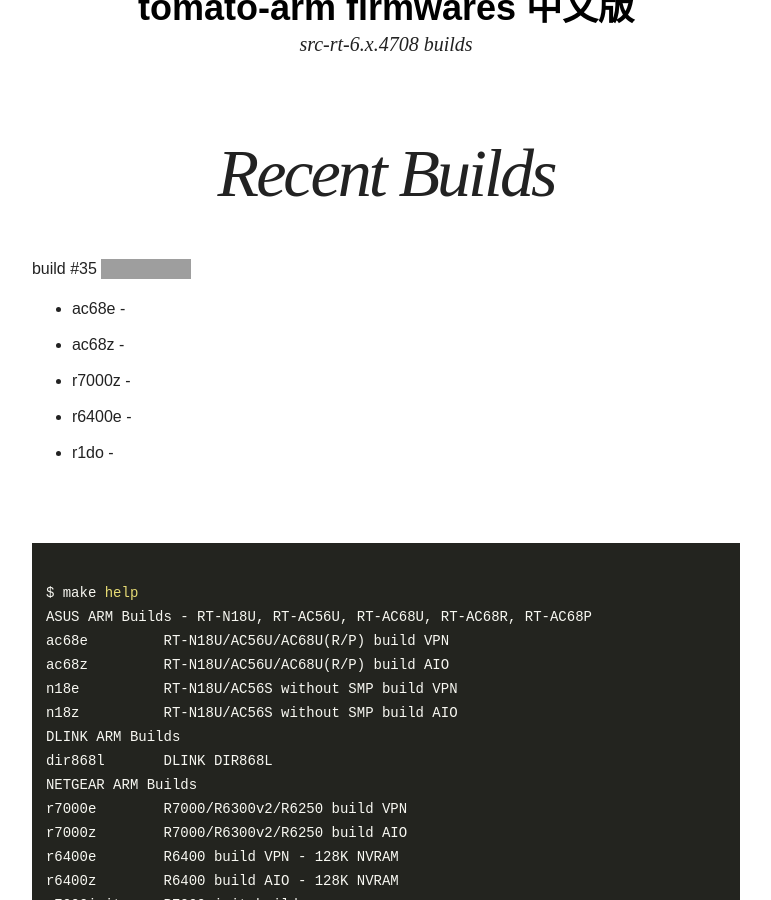
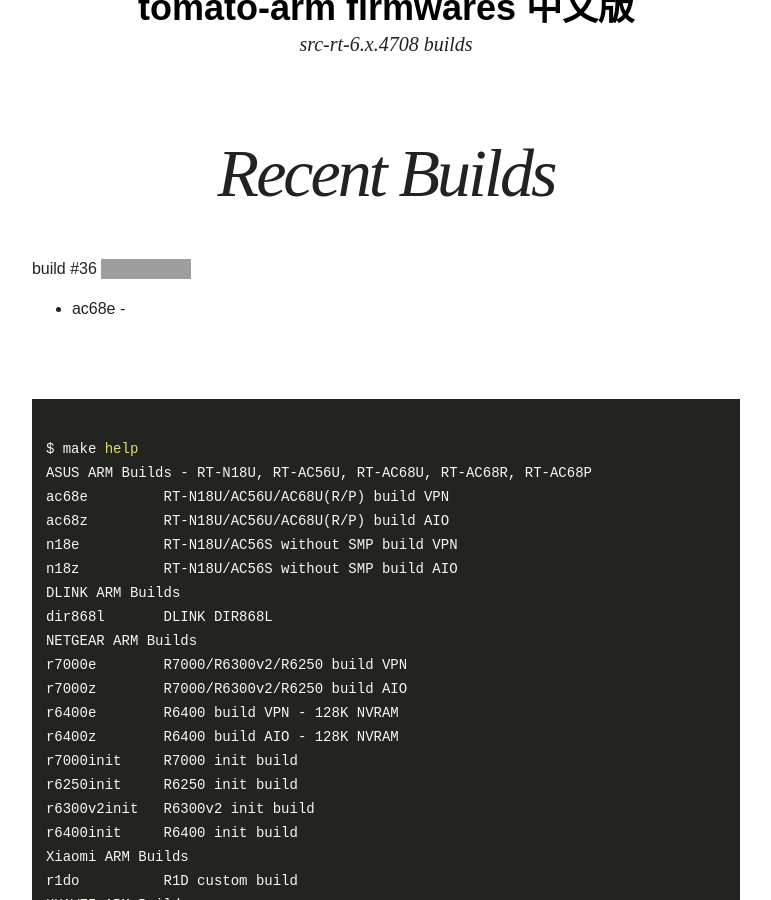
Before and after one commit to oglopss/tomato-arm-ci-jekyll, a Jekyll site: the page built from index.html, in a window 1280 px wide and 900 px high, scrolled down 339 px. Shown: the whole window, without its empty margins (254-1025 px from the left). Built offline with Jekyll 4.4.1, drawn with Linux system fonts in a browser that asks for light colours; nearby versions of some CDN libraries; grey boxes are pictures that could not be loaded.

Commit message:
Travis build 36 ac68e pushed to gh-pages

```diff
--- a/_data/ss.yml
+++ b/_data/ss.yml
@@ -1,7 +1,3 @@
-build: 35
+build: 36
 files:
   - 0001 ac68e
-  - 0005 r1do
-  - 0002 ac68z
-  - 0004 r6400e
-  - 0003 r7000z
```
